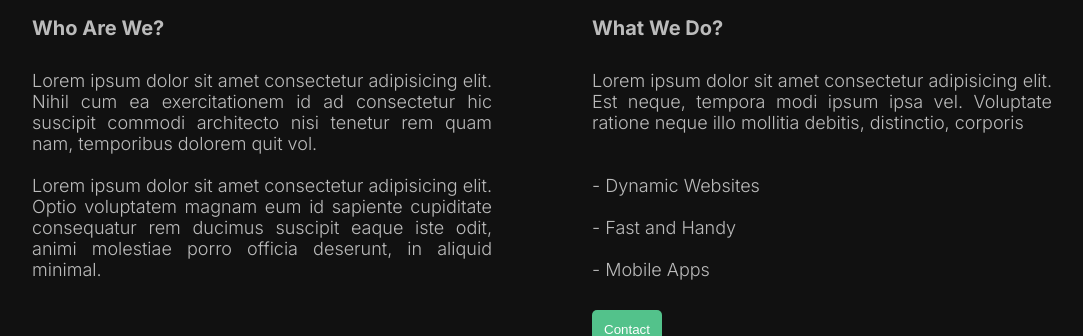
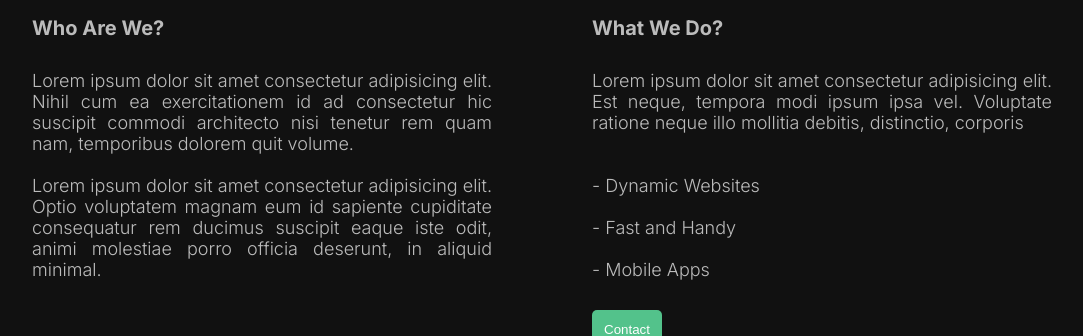
Before and after one commit to Farazkhanbwn/FullStack-NextJS-App-without-TailwindCSS, a Next.js app: page /about in a window 1280 px wide. Shown: the part 393-729 px from the top of the page, without its empty margins (98-1181 px from the left). Built offline with nearby package versions, Linux system fonts and the light colour scheme; no server answers.

Commit message:
update Content

```diff
--- a/src/app/about/page.jsx
+++ b/src/app/about/page.jsx
@@ -26,7 +26,7 @@ const About = () => {
           <p className={styles.desc}>
             Lorem ipsum dolor sit amet consectetur adipisicing elit. Nihil cum
             ea exercitationem id ad consectetur hic suscipit commodi architecto
-            nisi tenetur rem quam nam, temporibus dolorem quit vol.
+            nisi tenetur rem quam nam, temporibus dolorem quit volume.
             <br />
             <br />
             Lorem ipsum dolor sit amet consectetur adipisicing elit. Optio
```
